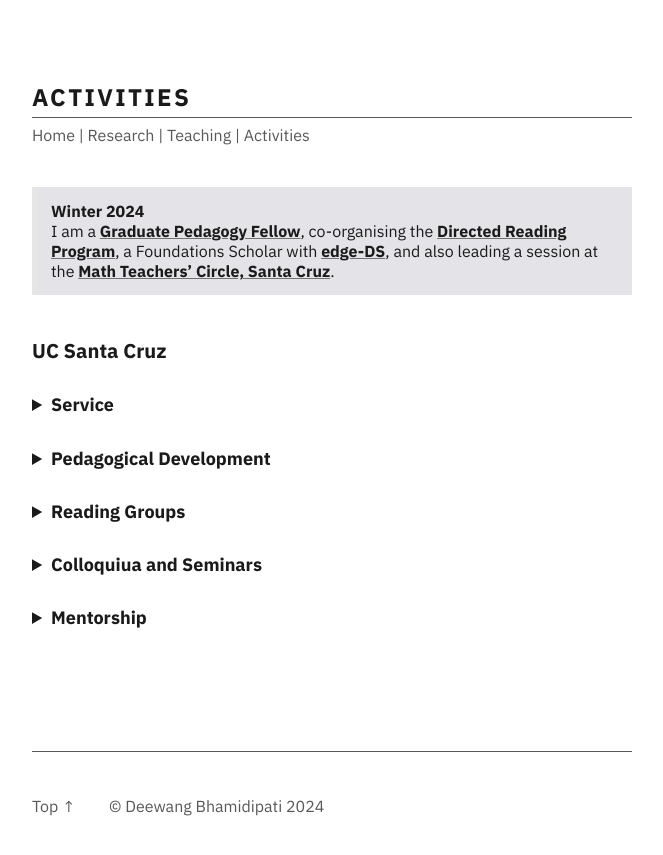
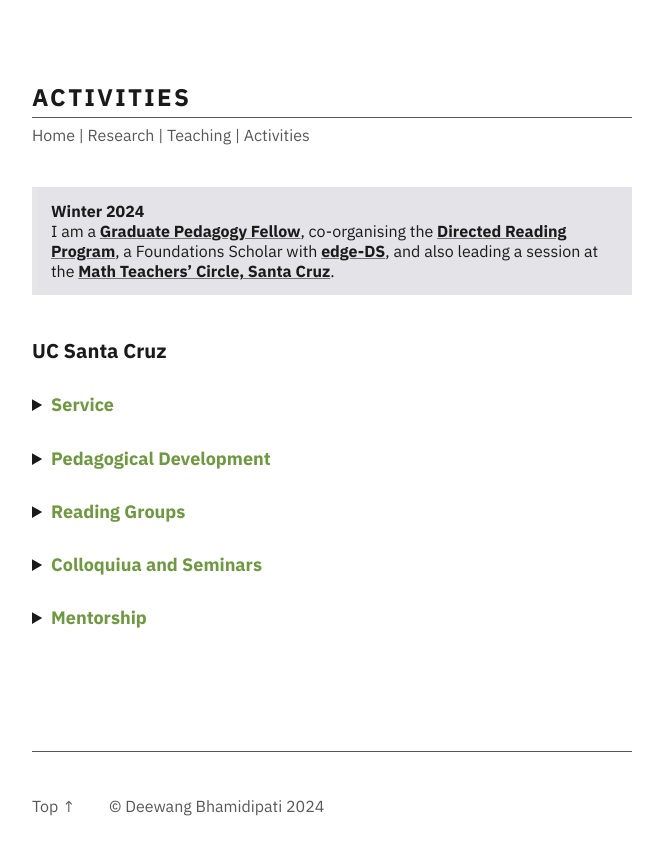
Before and after one commit to junkquill/junkquill.github.io, a Jekyll site: the page built from _pages/activities.md, in a window 1280 px wide. Shown: the top 855 px of the page, without its empty margins (308-971 px from the left). Built offline with Jekyll 4.4.1, drawn with Linux system fonts in a browser that asks for light colours.

Commit message:
sec-hl-2

```diff
--- a/_pages/activities.md
+++ b/_pages/activities.md
@@ -17,7 +17,7 @@ I am a <a href="https://tlc.ucsc.edu/programs/graduate-pedagogy-fellows/"><b>Gra
 ### UC Santa Cruz
 
 <details>
-    <summary><b>Service</b></summary>
+    <summary><b style="color:#6f9940">Service</b></summary>
 
 <ul style="line-height:180%">
 
@@ -36,7 +36,7 @@ I am a <a href="https://tlc.ucsc.edu/programs/graduate-pedagogy-fellows/"><b>Gra
 <!-- --------------------------------------------------- -->
 
 <details>
-    <summary><b>Pedagogical Development</b></summary>
+    <summary><b style="color:#6f9940">Pedagogical Development</b></summary>
 
 <ul style="line-height:180%">
 
@@ -55,7 +55,7 @@ I am a <a href="https://tlc.ucsc.edu/programs/graduate-pedagogy-fellows/"><b>Gra
 <!-- --------------------------------------------------- -->
 
 <details>
-    <summary><b>Reading Groups</b></summary>
+    <summary><b style="color:#6f9940">Reading Groups</b></summary>
 
 <ul style="line-height:150%">
 
@@ -91,7 +91,7 @@ I am a <a href="https://tlc.ucsc.edu/programs/graduate-pedagogy-fellows/"><b>Gra
 <!-- --------------------------------------------------- -->
 
 <details>
-    <summary><b>Colloquiua and Seminars</b></summary>
+    <summary><b style="color:#6f9940">Colloquiua and Seminars</b></summary>
 
 <ul style="line-height:180%">
 
@@ -110,7 +110,7 @@ I am a <a href="https://tlc.ucsc.edu/programs/graduate-pedagogy-fellows/"><b>Gra
 <!-- --------------------------------------------------- -->
 
 <details>
-    <summary><b>Mentorship</b></summary>
+    <summary><b style="color:#6f9940">Mentorship</b></summary>
 
 <ul style="line-height:180%">
 
```
Also changed, not shown: _pages/research.md (+5 -2 lines), _pages/teaching.md (+5 -3 lines).
